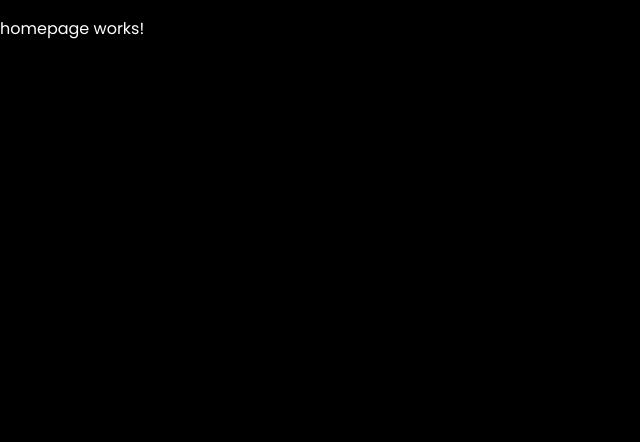
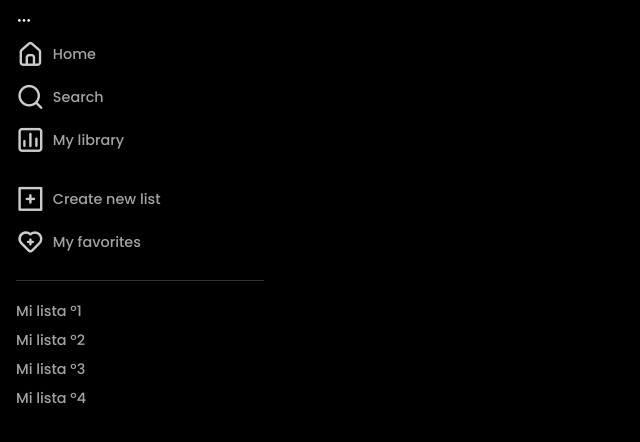
Before and after one commit to mat-ilde/YuMusica, an Angular app in the folder spotify/: page / in a window 1280 px wide. Shown: the top 442 px of the page, without its empty margins (0-640 px from the left). Built offline with nearby package versions, Linux system fonts and the light colour scheme.

Commit message:
Adding side-bar

```diff
--- a/spotify/src/app/modules/home/home.module.ts
+++ b/spotify/src/app/modules/home/home.module.ts
@@ -3,6 +3,7 @@
 
 import { HomeRoutingModule } from './home-routing.module';
 import { HomepageComponent } from './pages/homepage/homepage.component';
+import { SharedModule } from '@shared/shared.module';
 
 
 @NgModule({
@@ -11,7 +12,8 @@
   ],
   imports: [
     CommonModule,
-    HomeRoutingModule
+    HomeRoutingModule,
+    SharedModule
   ]
 })
 export class HomeModule { }
--- a/spotify/src/app/modules/home/pages/homepage/homepage.component.html
+++ b/spotify/src/app/modules/home/pages/homepage/homepage.component.html
@@ -1 +1 @@
-<p>homepage works!</p>
+<app-sidebar></app-sidebar>
--- a/spotify/src/app/shared/components/sidebar/sidebar.component.css
+++ b/spotify/src/app/shared/components/sidebar/sidebar.component.css
@@ -0,0 +1,50 @@
+.side-bar {
+    width: 15.5rem;
+    height: 100vh;
+    position: fixed;
+    top: 0;
+    left: 0;
+    padding: .5rem 1rem;
+    /* background-color: red; */
+}
+
+.side-bar__list {
+    list-style: none;
+    padding: 0;
+    margin: 0;
+    opacity: .8;
+}
+
+.side-bar__list .list-label {
+    font-size: 90%;
+    font-weight: 500;
+}
+
+.side-bar__list .list-wrapper-item {
+    font-size: var(--font-size-1);
+    font-weight: 500;
+    display: flex;
+    align-items: center;
+    align-content: center;
+}
+
+.side-bar__list .list-wrapper-item .uil {
+    font-size: var(--font-size-3);
+    padding-right: .5rem;
+}
+
+.side-bar__separator {
+    margin: 1rem 0;
+}
+
+.side-bar__separator.line-separator {
+    border-bottom: solid 1px var(--color-2);
+}
+
+.side-bar__list.list-three .list-wrapper-item {
+    padding: .25rem 0;
+}
+
+.side-bar__list li {
+    cursor: pointer;
+}
--- a/spotify/src/app/shared/components/sidebar/sidebar.component.html
+++ b/spotify/src/app/shared/components/sidebar/sidebar.component.html
@@ -1 +1,28 @@
-<p>sidebar works!</p>
+<div class="side-bar">
+    <div><i class="uil uil-ellipsis-h"></i></div>
+    <ul class="side-bar__list list-one">
+        <li *ngFor="let item of mainMenu.defaultOptions">
+            <div class="list-wrapper-item">
+                <i [ngClass]="['uil',item.icon]"></i>
+                <span class="side-bar__list list-label">{{item.name}}</span>
+            </div>
+        </li>
+    </ul>
+    <div class="side-bar__separator"></div>
+    <ul class="side-bar__list list-two">
+        <li *ngFor="let item of mainMenu.accessLink">
+            <div class="list-wrapper-item">
+                <i [ngClass]="['uil',item.icon]"></i>
+                <span class="side-bar__list list-label">{{item.name}}</span>
+            </div>
+        </li>
+    </ul>
+    <div class="side-bar__separator line-separator"></div>
+    <ul class="side-bar__list list-three">
+        <li *ngFor="let item of customOptions">
+            <div class="list-wrapper-item">
+                <span class="side-bar__list list-label">{{item.name}}</span>
+            </div>
+        </li>
+    </ul>
+</div>
--- a/spotify/src/app/shared/components/sidebar/sidebar.component.ts
+++ b/spotify/src/app/shared/components/sidebar/sidebar.component.ts
@@ -6,10 +6,62 @@
   styleUrls: ['./sidebar.component.css']
 })
 export class SidebarComponent implements OnInit {
+  mainMenu: {
+    defaultOptions: Array<any>, accessLink: Array<any>
+  } = { defaultOptions: [], accessLink: [] }
+  customOptions: Array<any> = []
 
-  constructor() { }
+
+  constructor(/*private router: Router*/) { }
 
   ngOnInit(): void {
+    this.mainMenu.defaultOptions = [
+      {
+        name: 'Home',
+        icon: 'uil uil-estate',
+        router: ['/', 'auth']
+      },
+      {
+        name: 'Search',
+        icon: 'uil uil-search',
+        router: ['/', 'history']
+      },
+      {
+        name: 'My library',
+        icon: 'uil uil-chart',
+        router: ['/', 'favorites'],
+        query: { hola: 'mundo' }
+      }
+    ]
+    this.mainMenu.accessLink = [
+      {
+        name: 'Create new list',
+        icon: 'uil-plus-square'
+      },
+      {
+        name: 'My favorites',
+        icon: 'uil-heart-medical'
+      }
+    ]
+    this.customOptions = [
+      {
+        name: 'Mi lista º1',
+        router: ['/']
+      },
+      {
+        name: 'Mi lista º2',
+        router: ['/']
+      },
+      {
+        name: 'Mi lista º3',
+        router: ['/']
+      },
+      {
+        name: 'Mi lista º4',
+        router: ['/']
+      }
+    ]
+
   }
 
 }
--- a/spotify/src/app/shared/shared.module.ts
+++ b/spotify/src/app/shared/shared.module.ts
@@ -14,6 +14,9 @@
   ],
   imports: [
     CommonModule
-  ]
+  ],
+  exports:[
+    SidebarComponent,
+  ],
 })
 export class SharedModule { }
```
